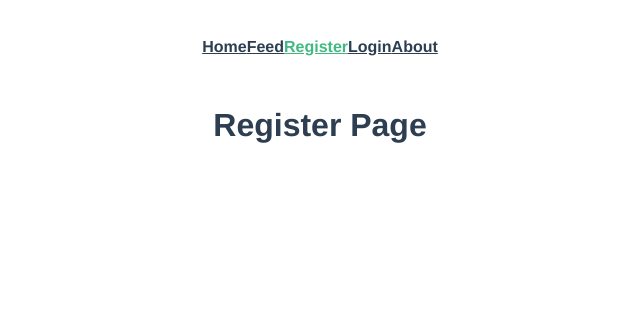
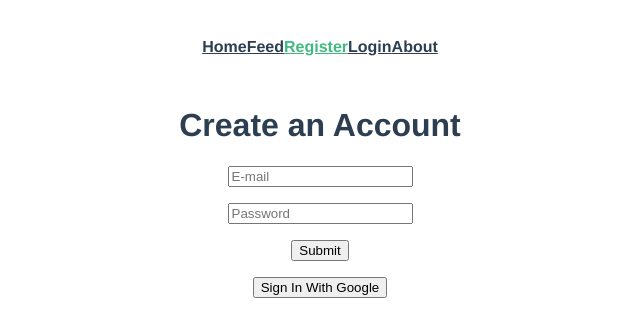
Before and after one commit to lfkodama/front-end-vue, a Vue app in the folder vue-firebase-auth/: page /register in a window 1280 px wide. Shown: the top 336 px of the page, without its empty margins (320-960 px from the left). Built offline with nearby package versions, Linux system fonts and the light colour scheme; no server answers.

Commit message:
Firebase install

```diff
--- a/vue-firebase-auth/package.json
+++ b/vue-firebase-auth/package.json
@@ -9,6 +9,7 @@
   },
   "dependencies": {
     "core-js": "^3.8.3",
+    "firebase": "^9.23.0",
     "vue": "^3.2.13",
     "vue-router": "^4.0.3"
   },
--- a/vue-firebase-auth/src/App.vue
+++ b/vue-firebase-auth/src/App.vue
@@ -8,6 +8,30 @@
   </nav>
   <router-view />
 </template>
+
+<script setup>
+import { ref, watchEffect } from "vue"; // used for conditional rendering
+import { getAuth, onAuthStateChanged, signOut } from "firebase/auth";
+import { useRouter } from "vue-router";
+
+const router = useRouter();
+
+const isLoggedIn = ref(true);
+
+// runs after firebase is initialized
+onAuthStateChanged(getAuth(), function (user) {
+  if (user) {
+    isLoggedIn.value = true; // if we have a user
+  } else {
+    isLoggedIn.value = false; // if we do not
+  }
+});
+
+const handleSignOut = () => {
+  signOut(getAuth());
+  router.push("/");
+};
+</script>
 
 <style>
 #app {
--- a/vue-firebase-auth/src/main.js
+++ b/vue-firebase-auth/src/main.js
@@ -1,6 +1,25 @@
 import { createApp } from "vue";
 import App from "./App.vue";
 import router from "./router";
+import { initializeApp } from "firebase/app";
+
+import { getAuth, connectAuthEmulator } from "firebase/auth";
+
+// Your web app's Firebase configuration
+const firebaseConfig = {
+  apiKey: "AIzaSyAcLQbrpg4wsC7crX5lgLVYdGvce8aoKcM",
+  authDomain: "vue-firebase-auth-1c0eb.firebaseapp.com",
+  projectId: "vue-firebase-auth-1c0eb",
+  storageBucket: "vue-firebase-auth-1c0eb.appspot.com",
+  messagingSenderId: "823411770606",
+  appId: "1:823411770606:web:df575ea54ed934585e9fff",
+};
+
+initializeApp(firebaseConfig);
+
+if (location.hostname === "localhost") {
+  connectAuthEmulator(getAuth(), "http://localhost:9099");
+}
 
 const app = createApp(App);
 
--- a/vue-firebase-auth/src/router/index.js
+++ b/vue-firebase-auth/src/router/index.js
@@ -1,7 +1,7 @@
 import { createRouter, createWebHistory } from "vue-router";
 
 const router = createRouter({
-  history: createWebHistory(process.env.BASE_URL),
+  history: createWebHistory(),
   routes: [
     { path: "/", component: () => import("../views/HomeView.vue") },
     { path: "/register", component: () => import("../views/RegisterView.vue") },
--- a/vue-firebase-auth/src/views/RegisterView.vue
+++ b/vue-firebase-auth/src/views/RegisterView.vue
@@ -1,9 +1,32 @@
 <template>
-  <h1>Register Page</h1>
+  <h1>Create an Account</h1>
+  <p><input type="text" placeholder="E-mail" v-model="email" /></p>
+  <p><input type="password" placeholder="Password" v-model="password" /></p>
+  <p><button @click="register">Submit</button></p>
+  <p><button @click="signInWithGoogle">Sign In With Google</button></p>
 </template>
 
 <script>
-export default {};
+import { ref } from "vue";
+import { getAuth, createUserWithEmailAndPassword } from "firebase/auth";
+import { useRouter } from "vue-router";
+const email = ref("");
+const password = ref("");
+const router = useRouter();
+
+const register = () => {
+  createUserWithEmailAndPassword(getAuth(), email.value, password.value) // need .value because ref()
+    .then((data) => {
+      console.log("Successfully registered!");
+      router.push("/feed"); // redirect to the feed
+    })
+    .catch((error) => {
+      console.log(error.code);
+      alert(error.message);
+    });
+};
+
+const signInWithGoogle = () => {};
 </script>
 
 <style></style>
```
Also changed, not shown: 1 other file (tests, documents, lock files or other folders).
